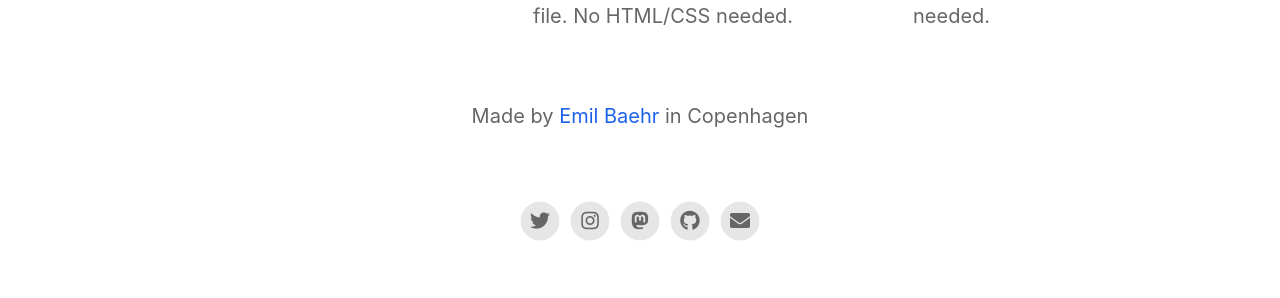
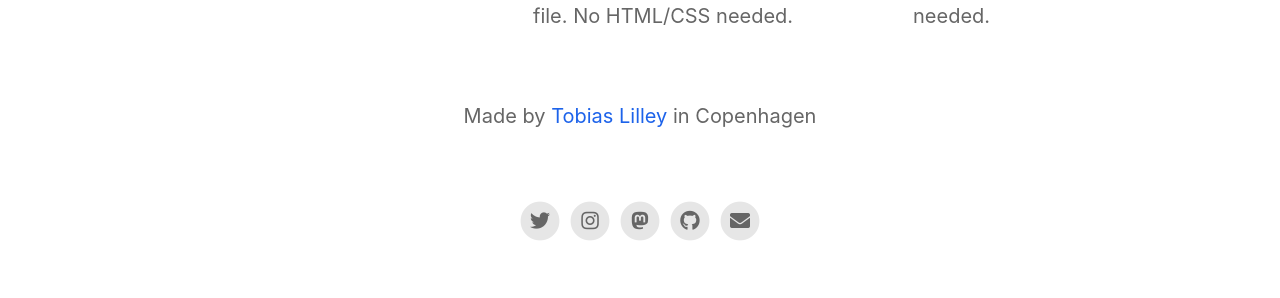
Before and after one commit to tobiaslilley/cabbook-landing, a Jekyll site: the page built from index.html, in a window 1280 px wide. Shown: the part 1623-1921 px from the top of the page. Built offline with Jekyll 4.4.1, drawn with Linux system fonts in a browser that asks for light colours; nearby versions of some CDN libraries.

Commit message:
Update iOS app ID and country in config, and change developer name

```diff
--- a/_config.yml
+++ b/_config.yml
@@ -2,8 +2,8 @@
 page_title                                :                                           # Automatically populates with app name if not set and if iOS app ID is set. Otherwise enter manually.
 
 # App Info
-ios_app_id                                : 1234793120                                # Required. Enter iOS app ID to automatically populate name, price and icons (e.g. 718043190).
-ios_app_country                           : us                                        # Required outside USA. Enter 2 letter country code as in https://en.wikipedia.org/wiki/ISO_3166-1_alpha-2
+ios_app_id                                : 6751417286                            # Required. Enter iOS app ID to automatically populate name, price and icons (e.g. 718043190).
+ios_app_country                           : uk                                        # Required outside USA. Enter 2 letter country code as in https://en.wikipedia.org/wiki/ISO_3166-1_alpha-2
 
 appstore_link                             :                                           # Automatically populates if not set and if iOS app ID is set. Otherwise enter manually.
 playstore_link                            :                                           # Enter Google Play Store URL.
@@ -20,7 +20,7 @@
 
 
 # Information About Yourself
-your_name                                 : Emil Baehr
+your_name                                 : Tobias Lilley
 your_link                                 : https://emilbaehr.com
 your_city                                 : Copenhagen
 email_address                             : emil.baehr@gmail.com
```
